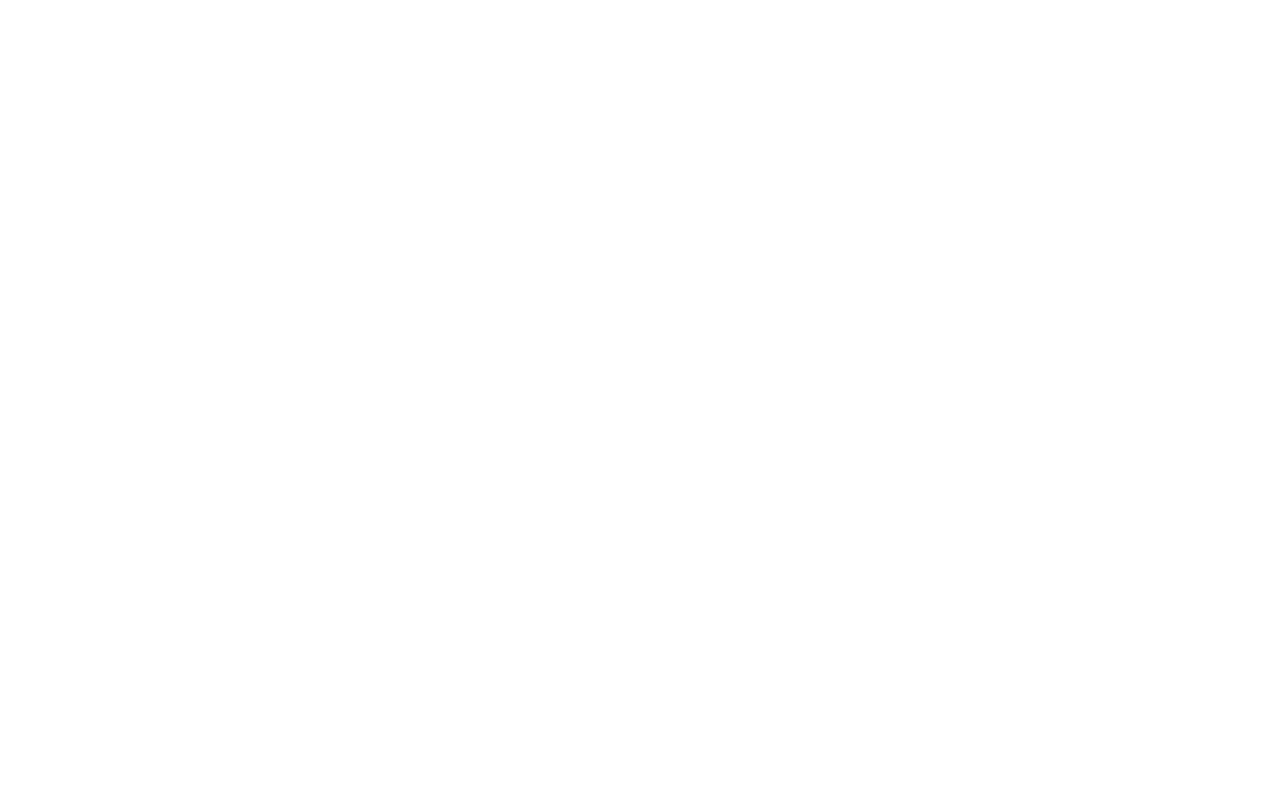
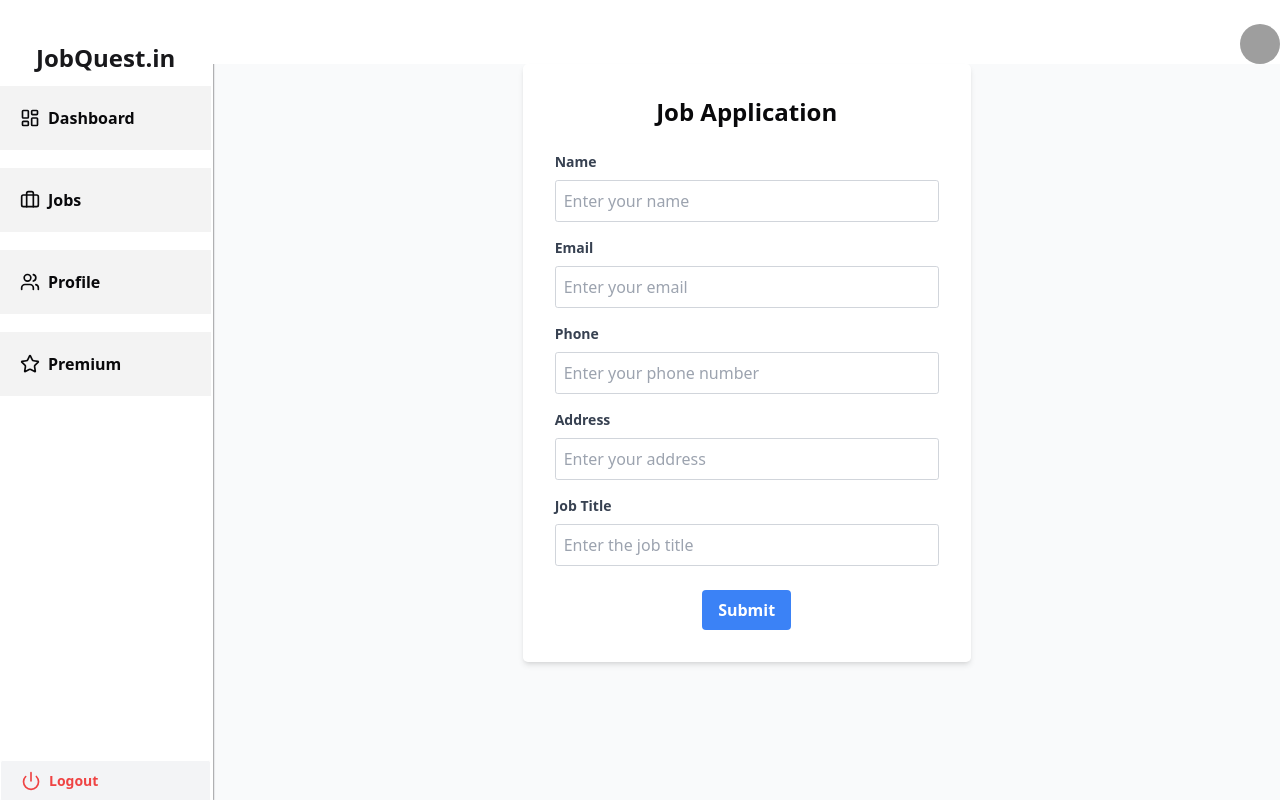
Before and after one commit to Saran8178/applicationdev, a React (Vite) app: page /user/form in a window 1280 px wide. Before the commit this address had no page. Built offline with nearby package versions, Linux system fonts and the light colour scheme; grey boxes are pictures that could not be loaded.

Commit message:
Updated Get in User Dashboard

```diff
--- a/src/App.jsx
+++ b/src/App.jsx
@@ -20,6 +20,7 @@ import UserFeedback from "./pages/User/UserFeedback"
 import Adminbarchart from "./pages/Admin/Adminbarchart"
 import AdminJobForm from "./pages/Admin/AdminJobform"
 import AdminApplication from "./pages/Admin/Adminapplication"
+import Userform from "./pages/User/Userform"
 
 export default function App() {
   return (
@@ -52,6 +53,7 @@ export default function App() {
           <Route path="/user/profile" element={<Userprofile />} />
           <Route path="/user/resume" element={<UserResume/>} />
           <Route path="/user/premium" element={<UserPremium/>} />
+          <Route path="/user/form" element={<Userform/>} />
         </Route>
           <Route path="/user/feedback" element={<UserFeedback/>} />
       </Routes>
--- a/src/pages/Admin/AdminUsers.jsx
+++ b/src/pages/Admin/AdminUsers.jsx
@@ -74,7 +74,7 @@ const AdminUsers = () => {
             <TableHead className="font-bold text-lg text-black">Email</TableHead>
             <TableHead className="font-bold text-lg text-black">Phone</TableHead>
             <TableHead className="font-bold text-lg text-black">Address</TableHead>
-            <TableHead className="font-bold text-lg text-black">Company Name</TableHead>
+            <TableHead className="font-bold text-lg text-black">Job Title</TableHead>
             <TableHead className="font-bold text-lg text-black">Status</TableHead>
             {/* <TableHead>Actions</TableHead> */}
           </TableRow>
--- /dev/null
+++ b/src/pages/User/Userform.jsx
@@ -0,0 +1,132 @@
+import React, { useState } from 'react';
+import { useNavigate } from 'react-router-dom';
+import { toast, ToastContainer } from 'react-toastify';
+import 'react-toastify/dist/ReactToastify.css';
+
+const Userform = () => {
+  const [formData, setFormData] = useState({
+    name: '',
+    email: '',
+    phone: '',
+    address: '',
+    jobTitle: '',
+  });
+  const [error, setError] = useState('');
+  const navigate = useNavigate();
+
+  const handleChange = (e) => {
+    const { name, value } = e.target;
+    setFormData({ ...formData, [name]: value });
+  };
+
+  const handleSubmit = (e) => {
+    e.preventDefault();
+
+    // Validate form data
+    if (!formData.name || !formData.email || !formData.phone || !formData.address || !formData.jobTitle) {
+      setError('Please fill out all fields.');
+      return;
+    }
+
+    // Show toast notification for successful submission
+    toast.success('Application submitted successfully!', {
+      position: "top-center",  // Using string directly instead of `toast.POSITION.TOP_CENTER`
+      autoClose: 3000, // Close the toast after 3 seconds
+    });
+
+    // Navigate to the user dashboard after submission
+    setTimeout(() => {
+      navigate('/userdashboard');
+    }, 3000); // Delay the navigation to allow the toast to be displayed
+  };
+
+  return (
+    <div className='max-w-md mx-auto bg-white p-8 rounded-lg shadow-md'>
+      <h2 className='text-2xl font-bold mb-6 text-center'>Job Application</h2>
+      <form onSubmit={handleSubmit}>
+        <div className='mb-4'>
+          <label className='block text-gray-700 text-sm font-bold mb-2' htmlFor='name'>
+            Name
+          </label>
+          <input
+            type='text'
+            id='name'
+            name='name'
+            className='w-full p-2 border border-gray-300 rounded-md'
+            placeholder='Enter your name'
+            value={formData.name}
+            onChange={handleChange}
+          />
+        </div>
+        <div className='mb-4'>
+          <label className='block text-gray-700 text-sm font-bold mb-2' htmlFor='email'>
+            Email
+          </label>
+          <input
+            type='email'
+            id='email'
+            name='email'
+            className='w-full p-2 border border-gray-300 rounded-md'
+            placeholder='Enter your email'
+            value={formData.email}
+            onChange={handleChange}
+          />
+        </div>
+        <div className='mb-4'>
+          <label className='block text-gray-700 text-sm font-bold mb-2' htmlFor='phone'>
+            Phone
+          </label>
+          <input
+            type='tel'
+            id='phone'
+            name='phone'
+            className='w-full p-2 border border-gray-300 rounded-md'
+            placeholder='Enter your phone number'
+            value={formData.phone}
+            onChange={handleChange}
+          />
+        </div>
+        <div className='mb-4'>
+          <label className='block text-gray-700 text-sm font-bold mb-2' htmlFor='address'>
+            Address
+          </label>
+          <input
+            type='text'
+            id='address'
+            name='address'
+            className='w-full p-2 border border-gray-300 rounded-md'
+            placeholder='Enter your address'
+            value={formData.address}
+            onChange={handleChange}
+          />
+        </div>
+        <div className='mb-6'>
+          <label className='block text-gray-700 text-sm font-bold mb-2' htmlFor='jobTitle'>
+            Job Title
+          </label>
+          <input
+            type='text'
+            id='jobTitle'
+            name='jobTitle'
+            className='w-full p-2 border border-gray-300 rounded-md'
+            placeholder='Enter the job title'
+            value={formData.jobTitle}
+            onChange={handleChange}
+          />
+        </div>
+        {error && <p className='text-red-500 text-center'>{error}</p>}
+        <div className='text-center'>
+          <button
+            type='submit'
+            className='bg-blue-500 text-white font-bold py-2 px-4 rounded hover:bg-blue-600'
+          >
+            Submit
+          </button>
+        </div>
+      </form>
+      <ToastContainer /> {/* Include the ToastContainer */}
+    </div>
+  );
+};
+
+export default Userform;
--- a/src/pages/User/Userjobs.jsx
+++ b/src/pages/User/Userjobs.jsx
@@ -1,63 +1,58 @@
-import React from 'react';
-import { Separator } from "@/components/ui/separator";
+import React, { useEffect, useState } from 'react';
+import axios from 'axios';
+import { useNavigate } from 'react-router-dom';
 
-const logos = {
-  Accenture: 'https://ik.imagekit.io/2xni35fuk/applicationsemfive/Accenture-Emblem.png?',
-  'National Instruments': 'https://ik.imagekit.io/2xni35fuk/applicationsemfive/national-instruments-logo-7B17A88280-seeklogo.com.png?updatedAt=1722011298565',
-  Zoho: 'https://ik.imagekit.io/2xni35fuk/applicationsemfive/Zoho_Corporation-Logo.wine.png?updatedAt=1722011384487',
-  Wipro: 'https://ik.imagekit.io/2xni35fuk/applicationsemfive/Wipro-logo.png?updatedAt=1722011699872',
-  Wavity: 'https://ik.imagekit.io/2xni35fuk/applicationsemfive/abstract-circle-wave-logo-png-image-11.png?updatedAt=1722011832689',
-  'Synergy Electric': 'https://ik.imagekit.io/2xni35fuk/applicationsemfive/exact_synergy_z5ycbt.webp?updatedAt=1722011984597',
+const UserJobs = () => {
+  const [jobs, setJobs] = useState([]);
+  const [error, setError] = useState('');
+  const navigate = useNavigate();
+
+  useEffect(() => {
+    const fetchJobs = async () => {
+      try {
+        const response = await axios.get('http://localhost:7777/api/auth');
+        setJobs(response.data);
+      } catch (error) {
+        console.error('Error fetching jobs:', error);
+        setError('Failed to fetch jobs.');
+      }
     };
 
-const Userjobs = () => {
+    fetchJobs();
+  }, []);
 
-  const cardData = [
-    { title: 'Accenture', description: 'Candidates who have configuration experience of Apache, nginx, mySQL, Microsoft SQL and PostgreSQL along with Linux..' },
-    { title: 'National Instruments', description: 'Candidates who have configuration experience of Apache, nginx, mySQL, Microsoft SQL and PostgreSQL along with Linux.' },
-    { title: 'Zoho', description: 'Candidates who have configuration experience of Apache, nginx, mySQL, Microsoft SQL and PostgreSQL along with Linux.' },
-    { title: 'Wipro', description: 'Candidates who have configuration experience of Apache, nginx, mySQL, Microsoft SQL and PostgreSQL along with Linux.' },
-    { title: 'Wavity', description: 'Candidates who have configuration experience of Apache, nginx, mySQL, Microsoft SQL and PostgreSQL along with Linux.' },
-    { title: 'Synergy Electric', description: 'Candidates who have configuration experience of Apache, nginx, mySQL, Microsoft SQL and PostgreSQL along with Linux.' },
-  ];
+  const handleApplyClick = () => {
+    navigate('/user/form');
+  };
 
   return (
-    <div className='p-4'>
+    <div className='p-6'>
+      {error && <p className='text-red-500'>{error}</p>}
+      {jobs.length > 0 ? (
         <div className='grid grid-cols-1 sm:grid-cols-2 md:grid-cols-3 gap-4'>
-        {cardData.map((card, index) => (
-          <div
-            key={index}
-            className='bg-white p-4 shadow-lg rounded-lg min-h-[200px] flex flex-col justify-between' // Flexbox for layout
+          {jobs.map((job) => (
+            <div key={job.id} className='bg-white p-4 rounded-lg shadow-md'>
+              <h2 className='text-xl font-bold mb-2'>{job.title}</h2>
+              <p className='text-gray-700'>{job.description}</p>
+              <p className='text-gray-700'><strong>Location:</strong> {job.location}</p>
+              <p className='text-gray-700'><strong>Status:</strong> {job.status}</p>
+              <p className='text-gray-700'><strong>Salary:</strong> {job.salary}</p>
+              <div className='flex justify-center mt-4'>
+                <button
+                  className='px-4 py-2 bg-blue-500 text-white rounded hover:bg-blue-600'
+                  onClick={handleApplyClick}
                 >
-            <div className='flex items-center mb-4'>
-              <img
-                src={logos[card.title]}
-                alt={`${card.title} logo`}
-                className='w-8 h-8 mr-2'
-              /> {/* Logo next to the title */}
-              <h2 className='text-xl font-bold'>{card.title}</h2> {/* Title centered at the top */}
-            </div>
-            <div className='flex-1 flex items-center justify-center'>
-              <p className='text-center'>{card.description}</p>
-            </div>
-            <Separator className="my-4" />
-            <div className="flex h-5 items-center space-x-4 text-sm">
-              <div>FullTime</div>
-              <Separator orientation="vertical" />
-              <div>Hyderbad</div>
-              <Separator orientation="vertical" />
-              <div>₹50,000-₹80,000</div>
-            </div>
-            <div className='mt-4 text-center'>
-              <button className='bg-blue-500 text-white px-4 py-2 rounded hover:bg-blue-600'>
-                Apply Now
-              </button> {/* Blue button with hover effect */}
+                  Apply
+                </button>
               </div>
             </div>
           ))}
         </div>
+      ) : (
+        <p>No jobs available.</p>
+      )}
     </div>
   );
-}
+};
 
-export default Userjobs;
+export default UserJobs;
```
Also changed, not shown: src/pages/User/Userprofile.jsx (line endings or trailing spaces). Lines whose indentation alone changed are shown as unchanged.
